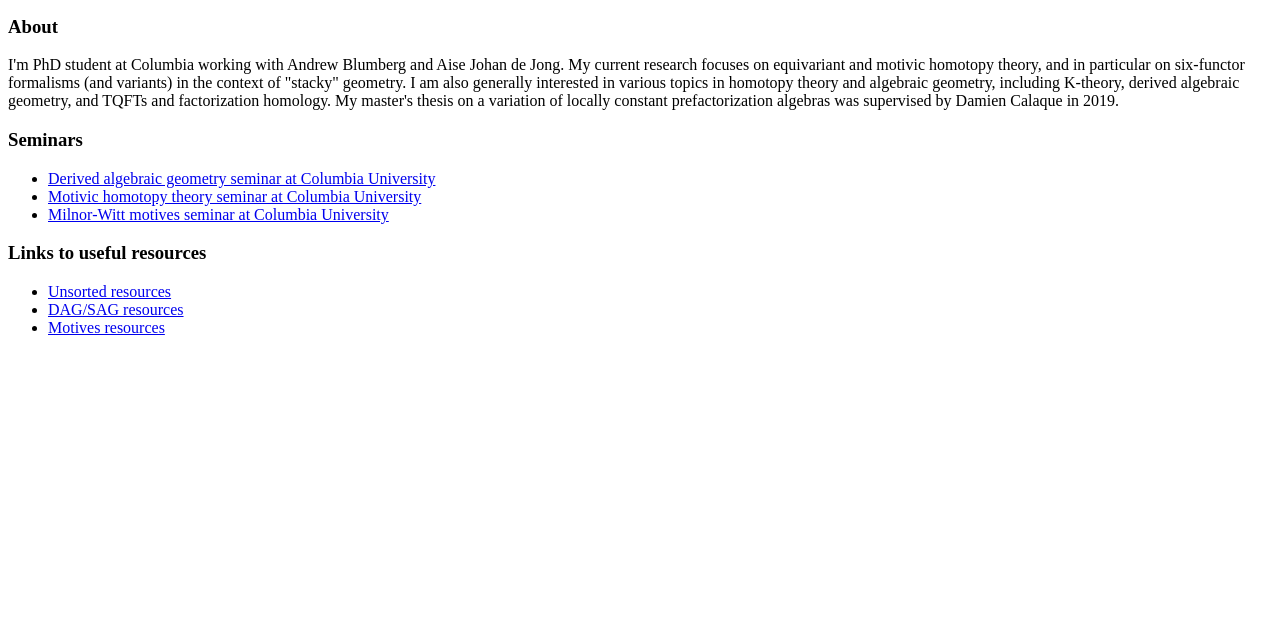
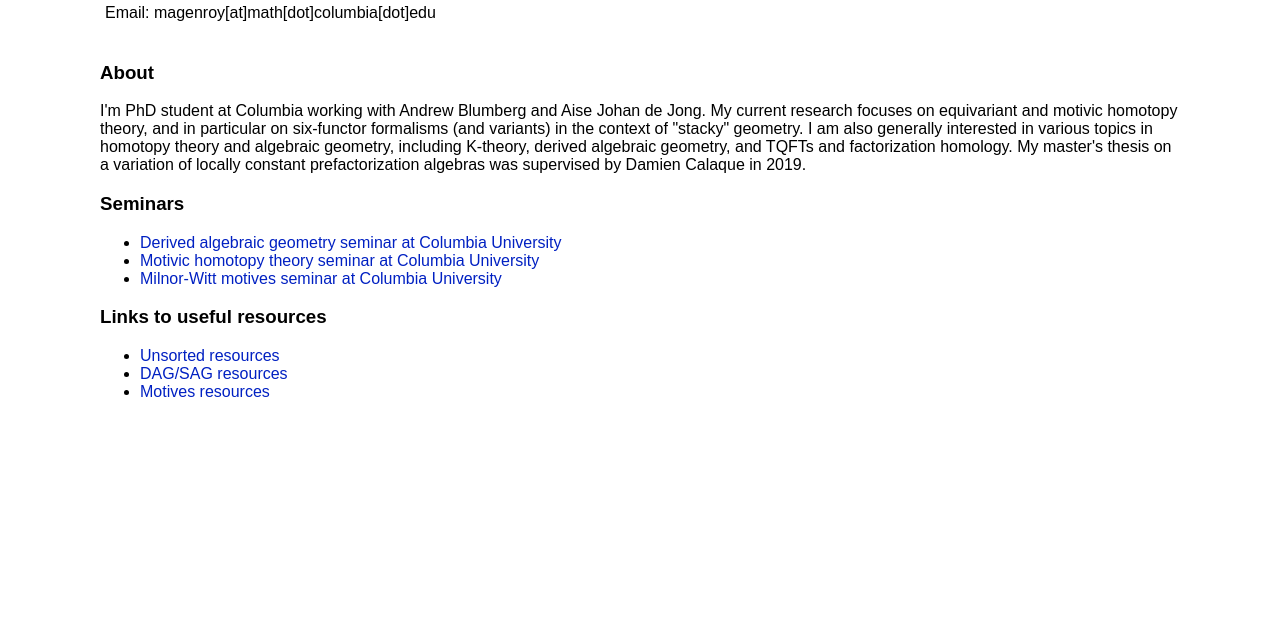
Before and after one commit to magenroy/website, a plain HTML site: page index.html in a window 1280 px wide. Shown: the part 183-800 px from the top of the page. Drawn offline with Linux system fonts and the light colour scheme.

Commit message:
stylesheet fix

```diff
--- a/index.html
+++ b/index.html
@@ -5,7 +5,8 @@
 	<title>Roy Magen</title>
 	<meta charset="UTF-8" />
 	<meta name="viewport" content="width=device-width, initial-scale=1.0" />
-	<link data-trunk rel="css" rel="stylesheet" href="style.css" />
+	<!-- <link data-trunk rel="css" rel="stylesheet" href="style.css" /> -->
+	<link rel="stylesheet" type="text/css" href="style.css" />
 	<style>
 		td,
 		table {
```
